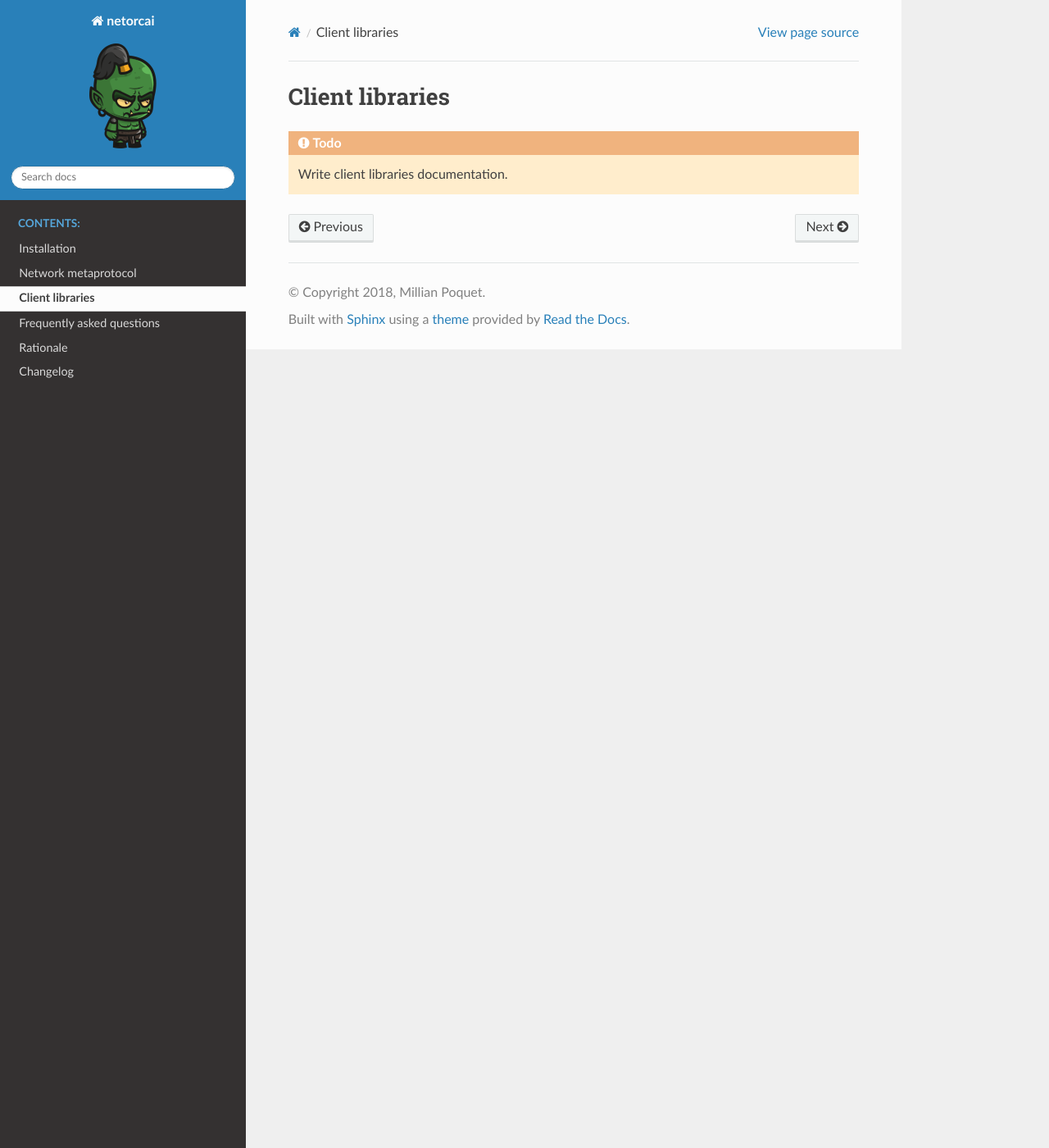
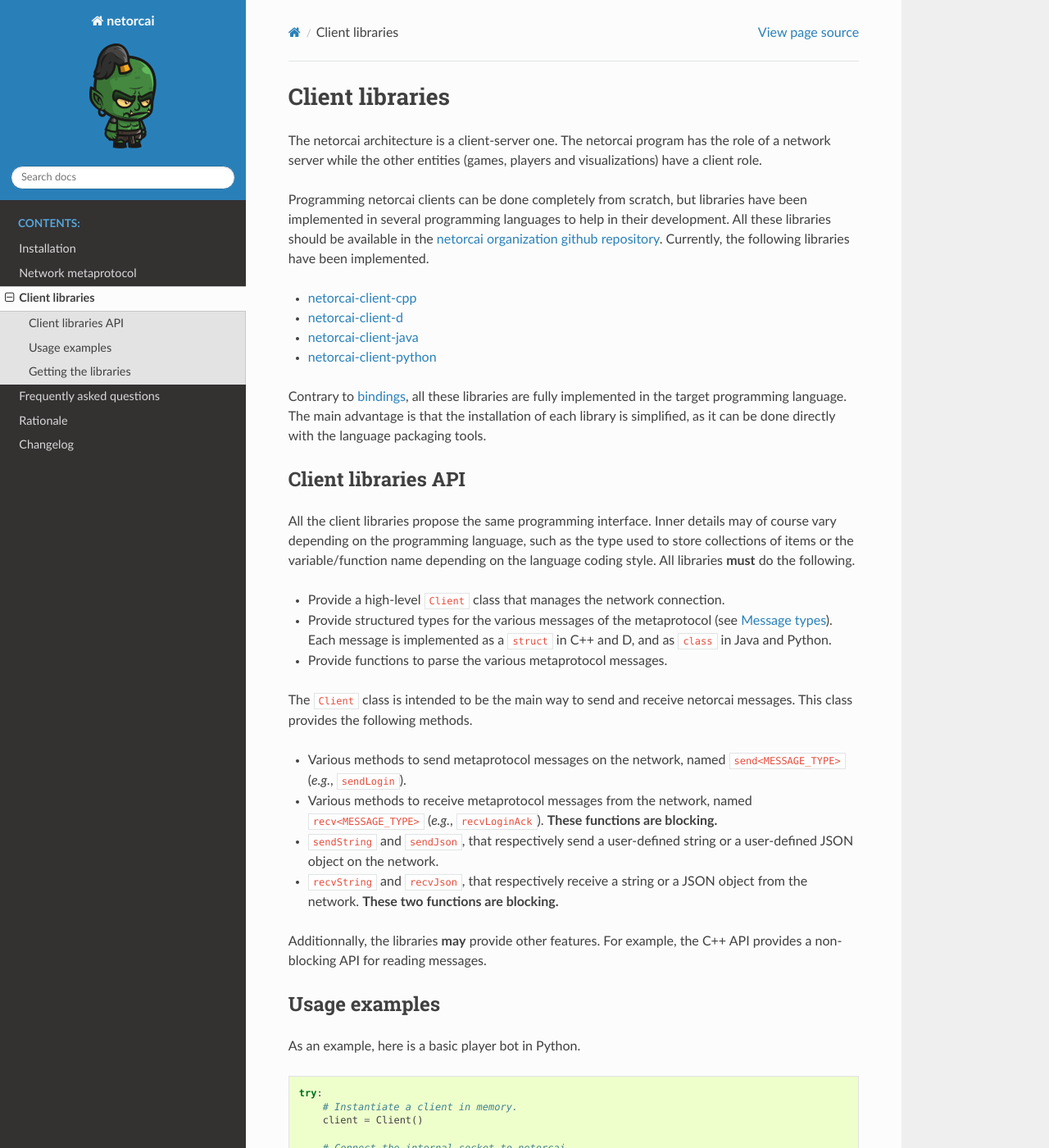
Before and after one commit to netorcai/netorcai, a Sphinx documentation site: the page built from docs/clients.rst, in a window 1280 px wide and 1400 px high. Shown: the whole window at 82% size. Built offline with Sphinx 7.4.7 and the Read the Docs theme 2.0.0, drawn with Linux system fonts in a browser that asks for light colours; some of the changed text lies outside the part shown.

Commit message:
[doc] client libraries documentation

```diff
--- a/docs/clients.rst
+++ b/docs/clients.rst
@@ -1,5 +1,119 @@
 Client libraries
 ================
 
-.. todo::
-    Write client libraries documentation.
+The netorcai architecture is a client-server one.
+The netorcai program has the role of a network server while
+the other entities (games, players and visualizations) have a client role.
+
+Programming netorcai clients can be done completely from scratch,
+but libraries have been implemented in several programming languages
+to help in their development.
+All these libraries should be available in the
+`netorcai organization github repository`_.
+Currently, the following libraries have been implemented.
+
+- `netorcai-client-cpp`_
+- `netorcai-client-d`_
+- `netorcai-client-java`_
+- `netorcai-client-python`_
+
+Contrary to bindings_, all these libraries are fully implemented
+in the target programming language.
+The main advantage is that the installation of each library is simplified,
+as it can be done directly with the language packaging tools.
+
+Client libraries API
+~~~~~~~~~~~~~~~~~~~~
+
+All the client libraries propose the same programming interface.
+Inner details may of course vary depending on the programming language,
+such as the type used to store collections of items or the
+variable/function name depending on the language coding style.
+All libraries **must** do the following.
+
+- Provide a high-level :code:`Client` class that manages the network connection.
+- Provide structured types for the various messages of the metaprotocol
+  (see :ref:`proto_message_types`).
+  Each message is implemented as a :code:`struct` in C++ and D,
+  and as :code:`class` in Java and Python.
+- Provide functions to parse the various metaprotocol messages.
+
+The :code:`Client` class is intended to be the main way to send and receive
+netorcai messages. This class provides the following methods.
+
+- Various methods to send metaprotocol messages on the network,
+  named :code:`send<MESSAGE_TYPE>` (*e.g.*, :code:`sendLogin`).
+- Various methods to receive metaprotocol messages from the network,
+  named :code:`recv<MESSAGE_TYPE>` (*e.g.*, :code:`recvLoginAck`).
+  **These functions are blocking.**
+- :code:`sendString` and :code:`sendJson`,
+  that respectively send a user-defined string
+  or a user-defined JSON object on the network.
+- :code:`recvString` and :code:`recvJson`,
+  that respectively receive a string or a JSON object from the network.
+  **These two functions are blocking.**
+
+Additionnally, the libraries **may** provide other features.
+For example, the C++ API provides a non-blocking API for reading messages.
+
+Usage examples
+~~~~~~~~~~~~~~
+
+As an example, here is a basic player bot in Python.
+
+.. code:: python
+
+    try:
+        # Instantiate a client in memory.
+        client = Client()
+
+        # Connect the internal socket to netorcai.
+        client.connect()
+
+        # Log in to netorcai as a player.
+        client.send_login("py-player", "player")
+        client.read_login_ack()
+
+        # Wait for the game to start.
+        game_starts = client.read_game_starts()
+
+        # Do no action on each turn.
+        for i in range(game_starts.nb_turns_max):
+            turn = client.read_turn()
+            client.send_turn_ack(turn.turn_number, [])
+    except Exception as e:
+        print(e)
+
+All libraries have examples in the :code:`examples` directory of their
+respective repository. Please refer to them for more examples.
+
+Getting the libraries
+~~~~~~~~~~~~~~~~~~~~~
+
+The most straightforward way to get the up-to-date version of each library is to
+clone its git repository and to build and install it from source.
+Building and installation instructions are in the README of each repository.
+
+Some of them are also available in the package registry of their language.
+
+- D: `netorcai-client package on DUB`_
+- Python: `netorcai package on PyPI`_
+
+Some of them are packaged in Nix_ in the netorcaipkgs_ package repository.
+
+.. code:: bash
+
+    # Install the C++ client library.
+    nix-env -f https://github.com/netorcai/netorcaipkgs/archive/master.tar.gz -iA netorcai_client_cpp # latest release
+    nix-env -f https://github.com/netorcai/netorcaipkgs/archive/master.tar.gz -iA netorcai_client_cpp_dev # up-to-date
+
+.. _netorcai organization github repository: https://github.com/netorcai/
+.. _netorcaipkgs: https://github.com/netorcai/pkgs
+.. _netorcai-client-cpp: https://github.com/netorcai/netorcai-client-cpp
+.. _netorcai-client-d: https://github.com/netorcai/netorcai-client-d
+.. _netorcai-client-java: https://github.com/netorcai/netorcai-client-java
+.. _netorcai-client-python: https://github.com/netorcai/netorcai-client-python
+.. _Nix: https://nixos.org/nix/
+.. _bindings: https://en.wikipedia.org/wiki/Language_binding
+.. _netorcai-client package on DUB: https://code.dlang.org/packages/netorcai-client
+.. _netorcai package on PyPI: https://pypi.org/project/netorcai/
--- a/docs/install.rst
+++ b/docs/install.rst
@@ -12,6 +12,8 @@
    The executable will be put into ``${GOPATH}/bin``
    (if the ``GOPATH`` environment variable is unset,
    it should default to ``${HOME}/go`` or ``%USERPROFILE%\go``).
+
+In brief.
 
 .. code:: bash
 
--- a/docs/metaprotocol.rst
+++ b/docs/metaprotocol.rst
@@ -35,6 +35,7 @@
 .. todo::
     Make a non-ugly entities figure.
 
+.. _proto_message_types:
 
 Message types
 -------------
```
